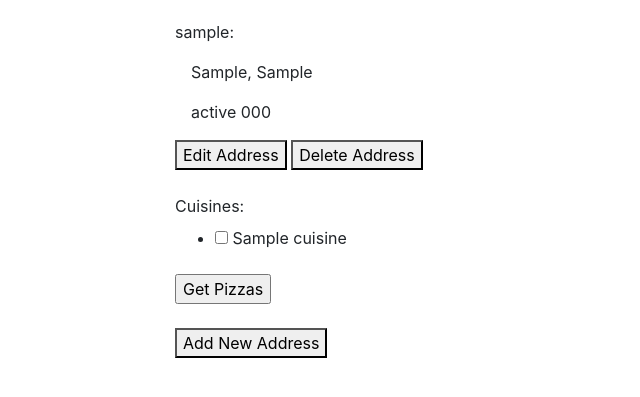
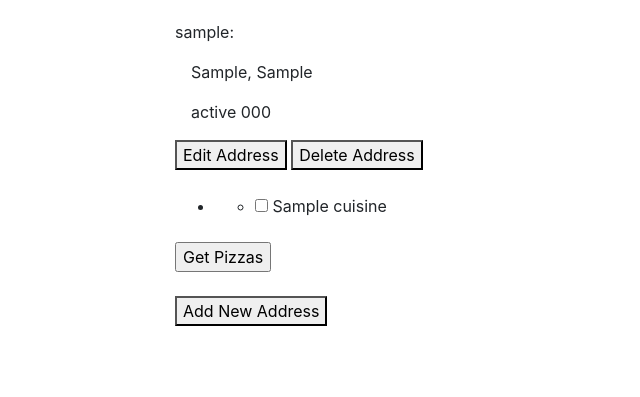
Before and after one commit to t-doan/munch-project, a Django app: page /auth/user-profile in a window 1280 px wide. Shown: the part 229-626 px from the top of the page, without its empty margins (0-640 px from the left). Run offline with Django 3.2, Linux system fonts and the light colour scheme; a user stored in the database is signed in; tables that the repository leaves empty hold one stand-in row (values such as "Sample post"); some libraries are stand-ins or nearby versions.

Commit message:
Messing with ul and css

```diff
--- /dev/null
+++ b/static/css/base.css
@@ -0,0 +1,3 @@
+background {
+  color: orange;
+}
--- a/tables/templates/account/user-profile.html
+++ b/tables/templates/account/user-profile.html
@@ -27,7 +27,11 @@
 <br>
 <div class="container">
     <form class="" action="{% url 'edit_customer' %}" method="get">
-  {{ form }}
+        <ul>
+        {% for cuisine in form %}
+            <li>{{ cuisine }}</li>
+        {% endfor %}
+        </ul>
   <input type="submit" name="" value="Get Pizzas">
 </form>
 </div>
--- a/tables/templates/tables/base.html
+++ b/tables/templates/tables/base.html
@@ -12,6 +12,7 @@
 
     <!-- Custom styles for this template -->
     <link href="{% static 'pricing.css' %}" rel="stylesheet">
+    <link rel="stylesheet" href="{% static '/css/base.css' %}">
   </head>
   <body>
     <div class="d-flex flex-column flex-md-row align-items-center p-3 px-md-4 mb-3 bg-white border-bottom shadow-sm">
```
